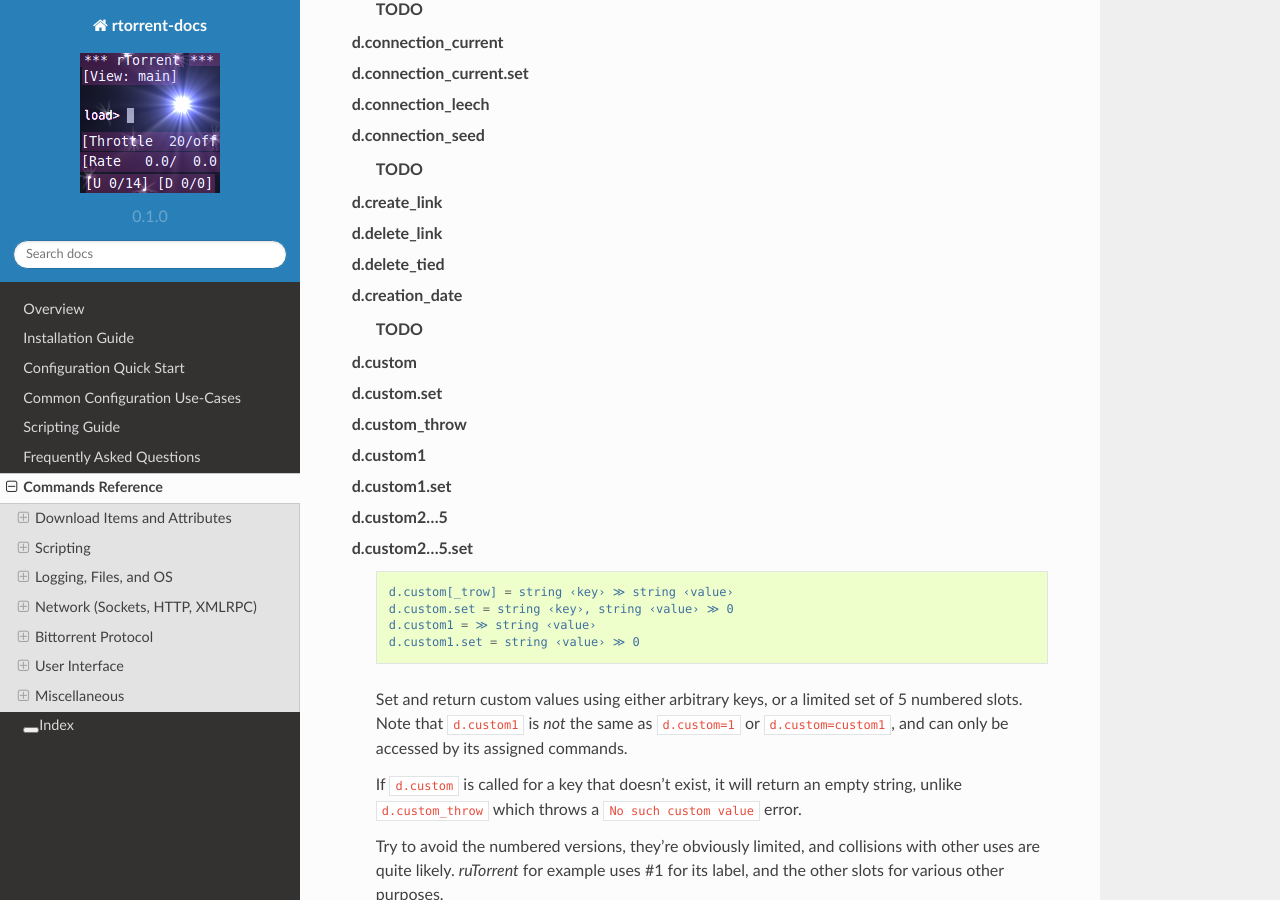
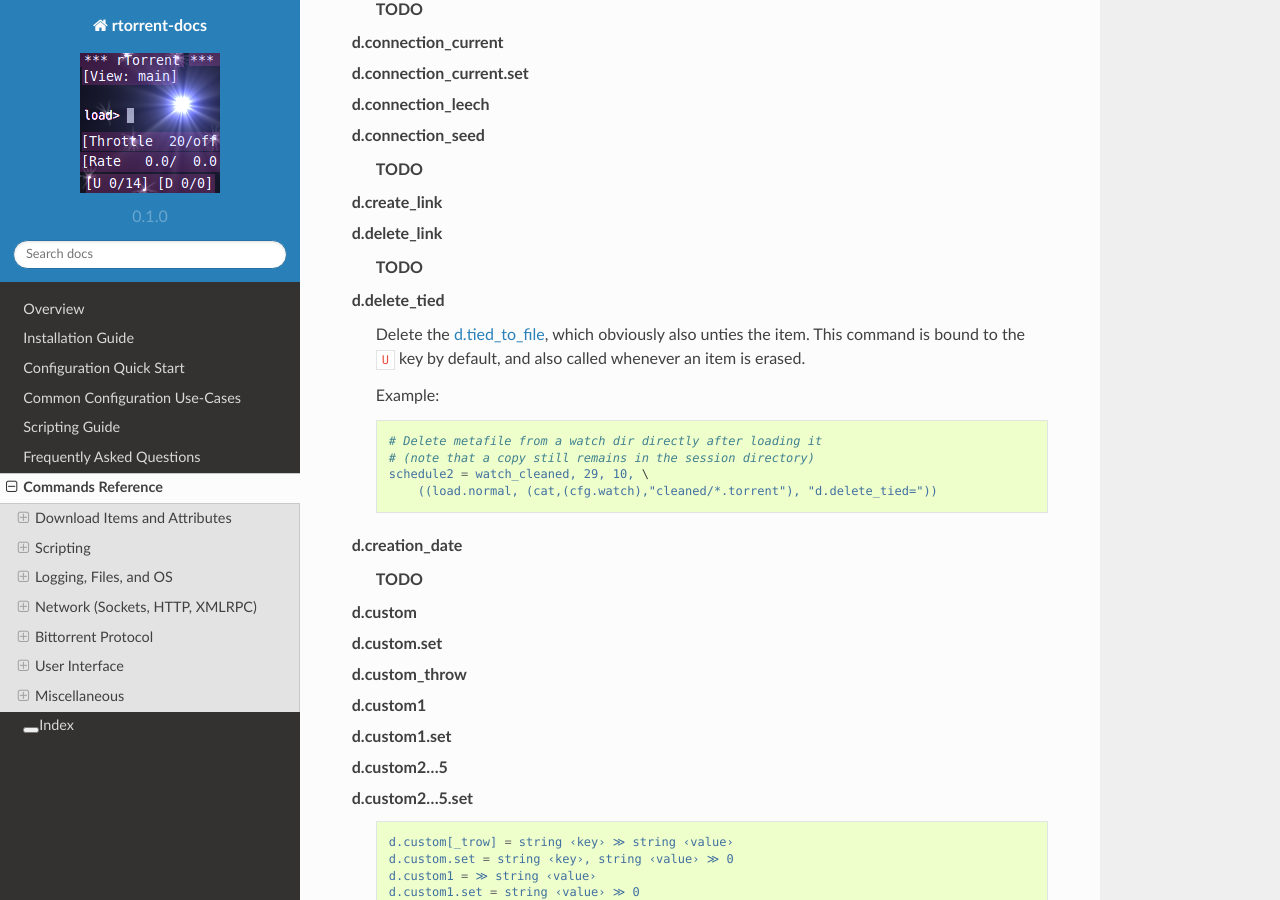
Before and after one commit to rtorrent-community/rtorrent-docs, a Sphinx documentation site: the page built from docs/cmd-ref.rst, in a window 1280 px wide and 900 px high, scrolled down 5399 px. Built offline with Sphinx 7.4.7 and the Read the Docs theme 2.0.0, drawn with Linux system fonts in a browser that asks for light colours.

Commit message:
added d.delete_tied

```diff
--- a/docs/include-cmd-items.rst
+++ b/docs/include-cmd-items.rst
@@ -214,7 +214,26 @@ When called within configuration methods or in a ``Ctrl-X`` prompt, the target i
 
     d.create_link
     d.delete_link
+
+        **TODO**
+
+
     d.delete_tied
+
+        Delete the :term:`d.tied_to_file`, which obviously also unties the item.
+        This command is bound to the ``U`` key by default, and also called whenever
+        an item is erased.
+
+        Example:
+
+        .. code-block:: ini
+
+            # Delete metafile from a watch dir directly after loading it
+            # (note that a copy still remains in the session directory)
+            schedule2 = watch_cleaned, 29, 10, \
+                ((load.normal, (cat,(cfg.watch),"cleaned/*.torrent"), "d.delete_tied="))
+
+
     d.creation_date
 
         **TODO**
```
